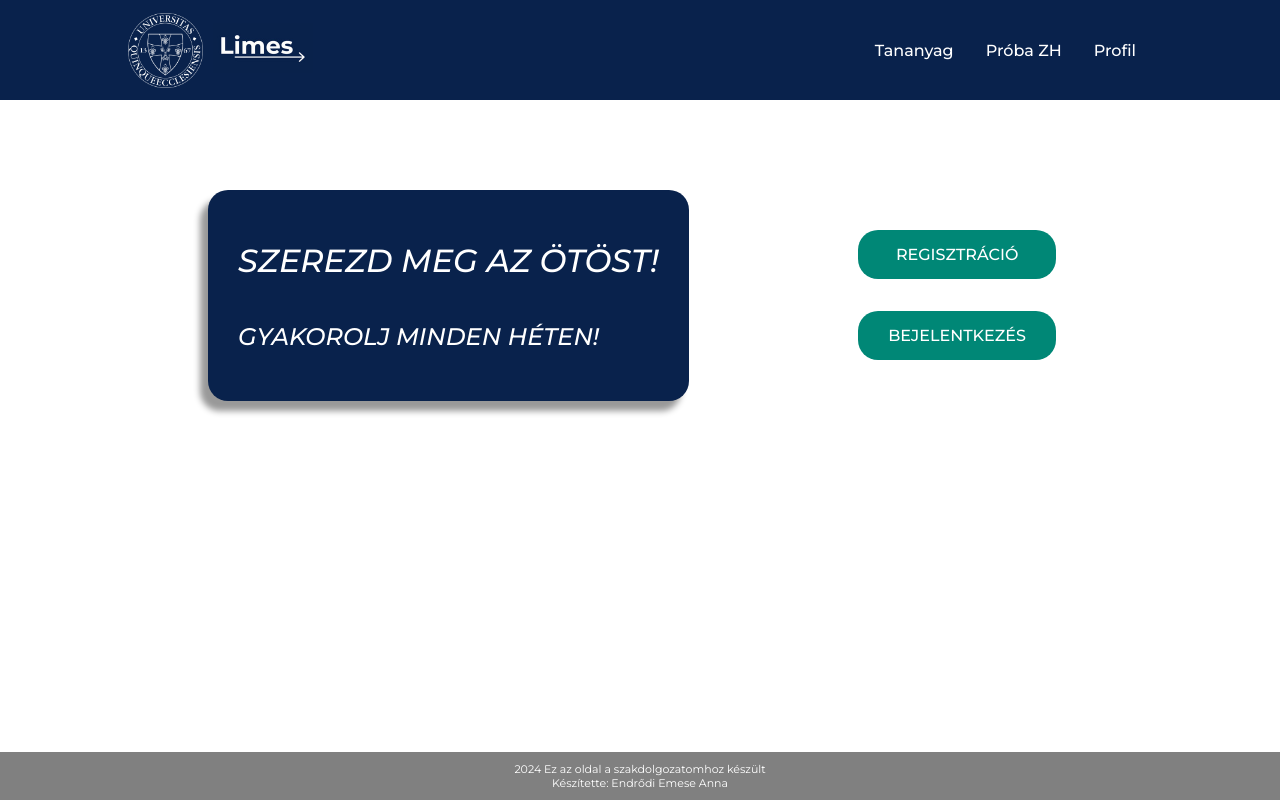
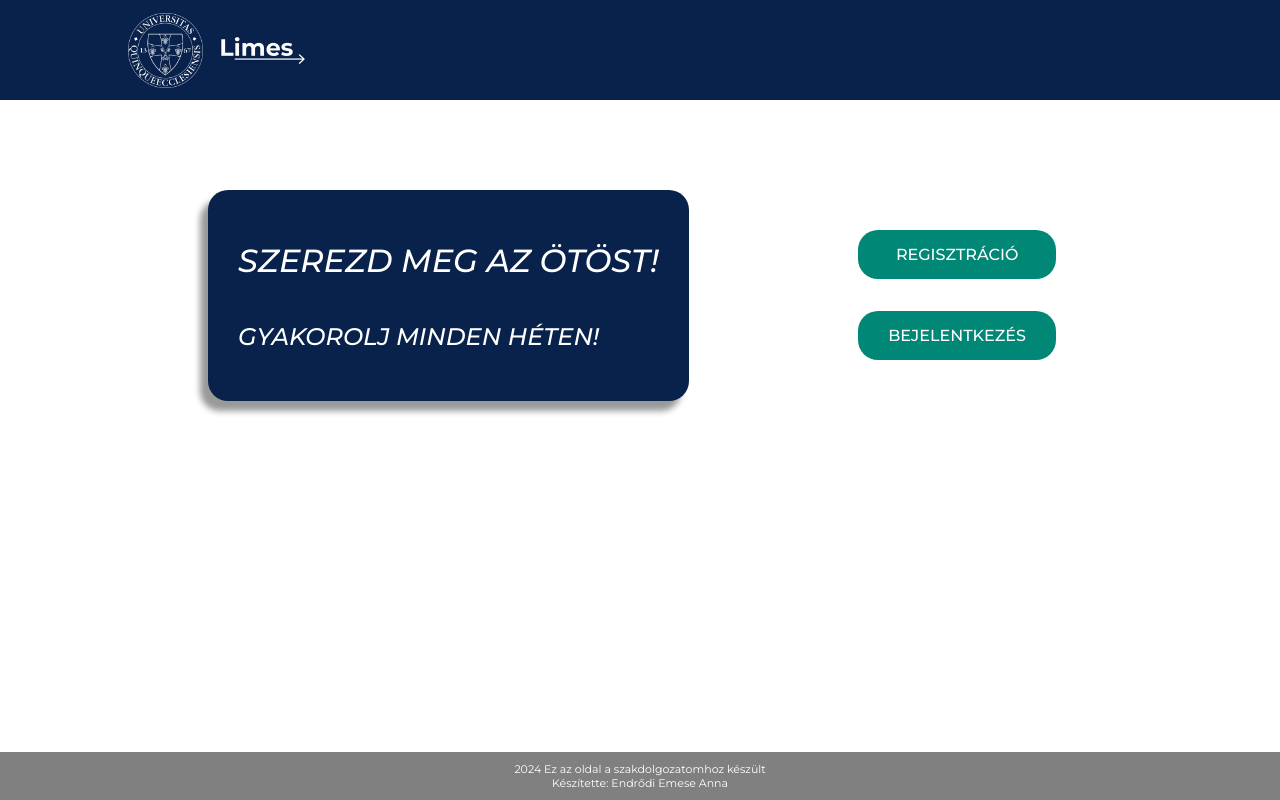
Before and after one commit to emeseendrodi/limes, a React (Vite) app: page / in a window 1280 px wide. Built offline with nearby package versions, Linux system fonts and the light colour scheme.

Commit message:
registration, and login working, with email token

```diff
--- a/src/components/Header.jsx
+++ b/src/components/Header.jsx
@@ -1,31 +1,33 @@
-import React, { useState, useEffect } from "react";
+import React, { useState, useEffect, useContext } from "react";
 import { useLocation } from "react-router-dom";
 import { NavLink, Link } from "react-router-dom";
 import { FontAwesomeIcon } from "@fortawesome/react-fontawesome";
 import { faBars, faTimes } from "@fortawesome/free-solid-svg-icons";
+import AuthContext from "../context/AuthContext";
 import "./Header.css";
 
 export default function Header() {
     const [menuOpen, setMenuOpen] = useState(false);
     const location = useLocation();
+    const { userEmail } = useContext(AuthContext);
 
     const toggleMenu = () => {
         setMenuOpen((prev) => !prev);
         if (!menuOpen) {
-            document.body.style.overflow = 'hidden';
+            document.body.style.overflow = "hidden";
         } else {
-            document.body.style.overflow = 'unset';
+            document.body.style.overflow = "unset";
         }
     };
 
     const closeMenu = () => {
         setMenuOpen(false);
-        document.body.style.overflow = 'unset';
+        document.body.style.overflow = "unset";
     };
 
     useEffect(() => {
         setMenuOpen(false);
-        document.body.style.overflow = 'unset';
+        document.body.style.overflow = "unset";
     }, [location]);
 
     return (
@@ -33,18 +35,18 @@ export default function Header() {
             <header>
                 <div className="images">
                     <img src="/pte-logo.png" className="pte-logo" alt="PTE logo" />
-                    <Link to="/">
                         <img src="/limes-logo.png" className="limes-logo" alt="Limes logo" />
-                    </Link>
                 </div>
 
-                <FontAwesomeIcon
+                {userEmail && (
+                <>
+                    <FontAwesomeIcon
                     icon={menuOpen ? faTimes : faBars}
-                    className={`menu-icon ${menuOpen ? 'open' : ''}`}
+                    className={`menu-icon ${menuOpen ? "open" : ""}`}
                     onClick={toggleMenu}
-                />
+                    />
 
-                <nav className={`header-nav ${menuOpen ? "open" : ""}`}>
+                    <nav className={`header-nav ${menuOpen ? "open" : ""}`}>
                     <NavLink className="nav-el" to="/tananyag" onClick={closeMenu}>
                         Tananyag
                     </NavLink>
@@ -54,7 +56,10 @@ export default function Header() {
                     <NavLink className="nav-el" to="/profil" onClick={closeMenu}>
                         Profil
                     </NavLink>
-                </nav>
+                    </nav>
+                </>
+                )}
+
             </header>
 
             {menuOpen && <div className="overlay" onClick={closeMenu}></div>}
--- a/src/pages/Profil.jsx
+++ b/src/pages/Profil.jsx
@@ -43,7 +43,6 @@ export default function Profil() {
                     <p>endrodi.emese@gmail.com</p>
                 </div>
 
-                {/* Logout button */}
             <div >
                 <button className="profil--logout" onClick={handleLogout}>
                     Kijelentkezés
```
